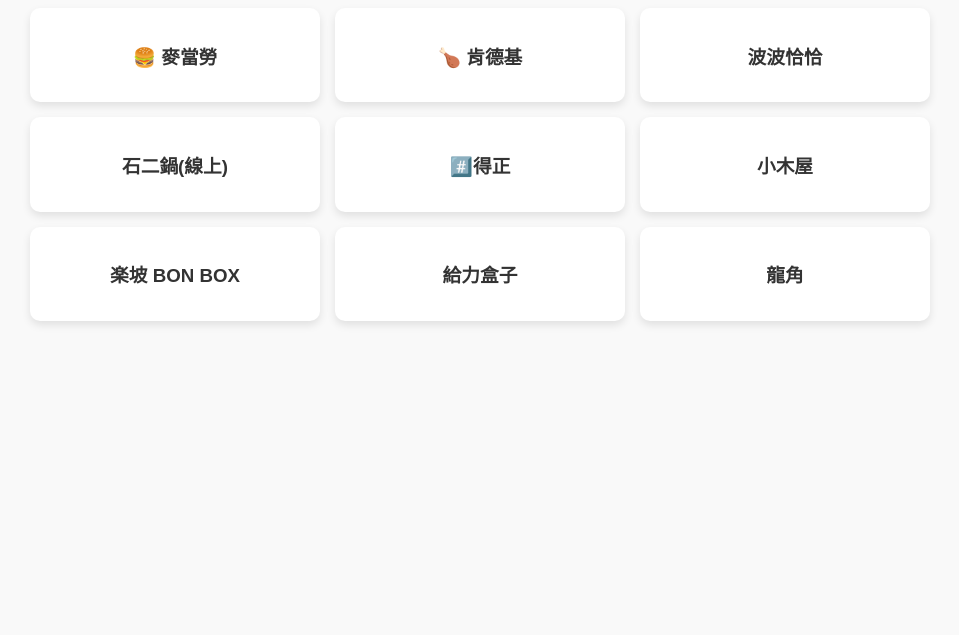
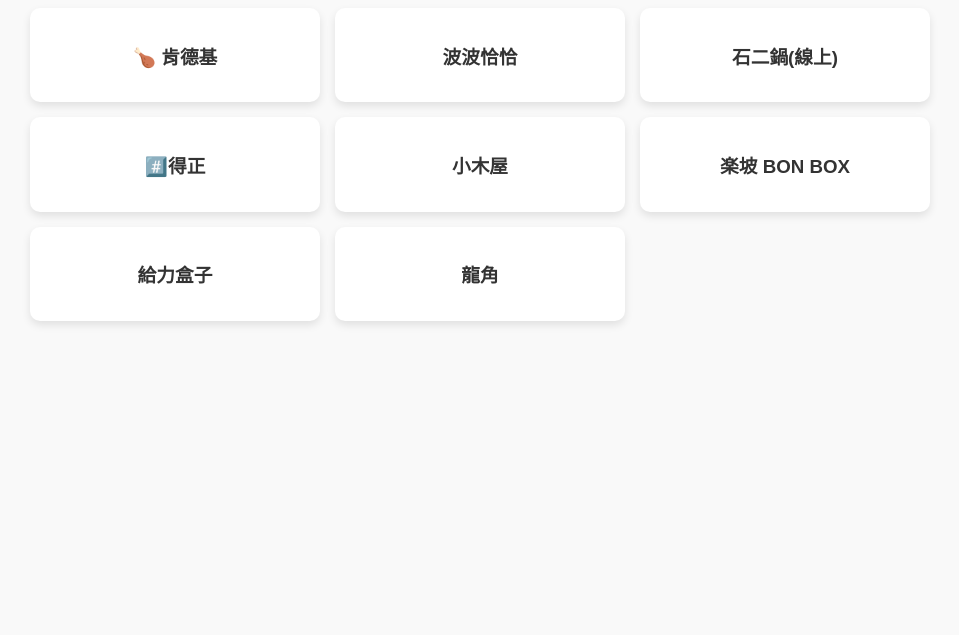
Before and after one commit to hcaJL/order-test, a plain HTML site: page index.html in a window 1280 px wide. Shown: the part 165-800 px from the top of the page, without its empty margins (160-1119 px from the left). Drawn offline with Linux system fonts and the light colour scheme.

Commit message:
刪除賣噹噹

```diff
--- a/index.html
+++ b/index.html
@@ -91,7 +91,6 @@
     <script>
         // 餐廳資料直接寫在 JavaScript 裡
         const restaurants = [
-            { "id": 1, "name": "🍔 麥當勞", "url": "https://mcdonalds.com" },
             { "id": 2, "name": "🍗 肯德基", "url": "https://www.kfcclub.com.tw/" },
             { "id": 3, "name": "波波恰恰", "url": "https://imenu.com.tw/BoBoChaCha/BBCC/menu" },
             { "id": 4, "name": "石二鍋(線上)", "url": "https://imenu.com.tw/BoBoChaCha/BBCC/menu" },
```
